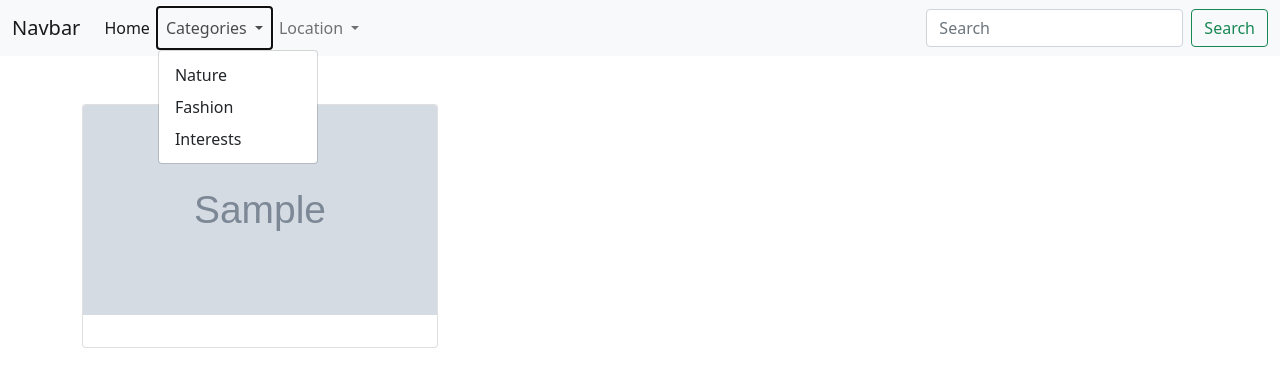
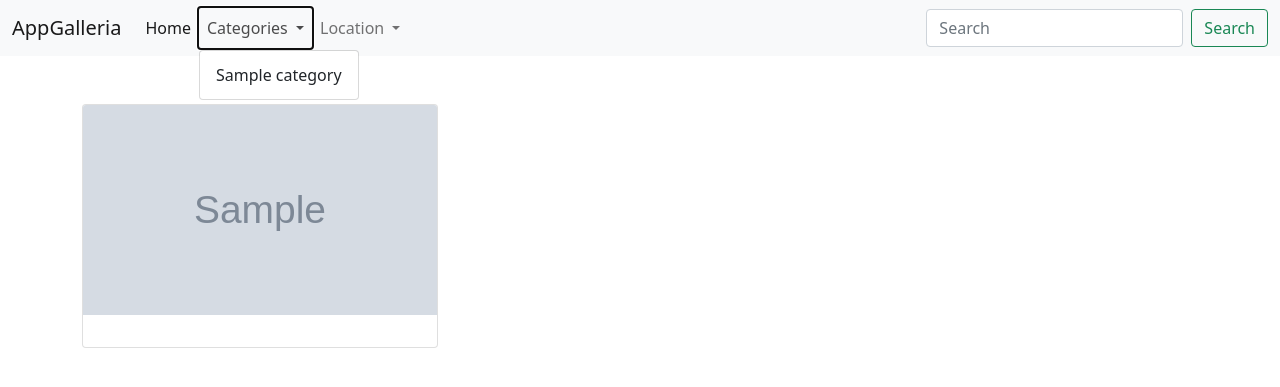
Before and after one commit to Nyawira-Wachira/AppGalleria, a Django app: page / in a window 1280 px wide, after a click on "Categories". Shown: the top 387 px of the page. Run offline with Django 4.2, Linux system fonts and the light colour scheme; tables that the repository leaves empty hold one stand-in row (values such as "Sample post"); grey boxes marked "Sample" are stand-in pictures; some libraries are stand-ins or nearby versions; some web fonts are replaced.

Commit message:
Added the category functionality and updated the template.

```diff
--- a/photos/templates/navbar.html
+++ b/photos/templates/navbar.html
@@ -1,22 +1,22 @@
 <nav class="navbar navbar-expand-lg navbar-light bg-light">
     <div class="container-fluid">
-      <a class="navbar-brand" href="#">Navbar</a>
+      <a class="navbar-brand" href="#">AppGalleria</a>
       <button class="navbar-toggler" type="button" data-bs-toggle="collapse" data-bs-target="#navbarSupportedContent" aria-controls="navbarSupportedContent" aria-expanded="false" aria-label="Toggle navigation">
         <span class="navbar-toggler-icon"></span>
       </button>
       <div class="collapse navbar-collapse" id="navbarSupportedContent">
         <ul class="navbar-nav me-auto mb-2 mb-lg-0">
           <li class="nav-item">
-            <a class="nav-link active" aria-current="page" href="#">Home</a>
+            <a class="nav-link active" aria-current="page" href="{% url 'gallery' %}">Home</a>
           </li>
           <li class="nav-item dropdown">
             <a class="nav-link dropdown-toggle" href="#" id="navbarDropdown" role="button" data-bs-toggle="dropdown" aria-expanded="false">
               Categories
             </a>
             <ul class="dropdown-menu" aria-labelledby="navbarDropdown">
-              <li><a class="dropdown-item" href="#">Nature</a></li>
-              <li><a class="dropdown-item" href="#">Fashion</a></li>
-              <li><a class="dropdown-item" href="#">Interests</a></li>
+              {% for category in categories %}
+              <li><a class="dropdown-item" href="{% url 'category' category_Id=category.id %}">{{category.name}}</a></li>
+              {% endfor %}
             </ul>
           </li>
           <li class="nav-item dropdown">
@@ -25,8 +25,8 @@
             </a>
             <ul class="dropdown-menu" aria-labelledby="navbarDropdown">
               <li><a class="dropdown-item" href="#">Nairobi</a></li>
-              <li><a class="dropdown-item" href="#">Santorini</a></li>
-              <li><a class="dropdown-item" href="#">Dubai</a></li>
+              <li><a class="dropdown-item" href="#"></a></li>
+              <li><a class="dropdown-item" href="#"></a></li>
             </ul>
           </li>
 
--- a/photos/urls.py
+++ b/photos/urls.py
@@ -1,11 +1,14 @@
-from django.urls import re_path
+from django.urls import re_path,path
 from . import views
 from django.conf import settings
 from django.conf.urls.static import static
 
 urlpatterns=[
     re_path(r'^$',views.gallery,name='gallery'),
-    re_path(r'^photo/(\d+)',views.image,name ='image')
+    re_path(r'^photo/(\d+)',views.image,name ='image'),
+    # re_path(r'^$',views.navbar,name='navbar'),
+    path('category/<int:category_Id>',views.category, name='category')
+
 ]
 if settings.DEBUG:
     urlpatterns+= static(settings.MEDIA_URL, document_root = settings.MEDIA_ROOT)
--- a/photos/views.py
+++ b/photos/views.py
@@ -1,14 +1,23 @@
 from django.shortcuts import render
-
-import photos
 from .models import Category,Image,Location
 
 # Create your views here.
 def gallery(request):
+    categories = Category.objects.all()
     images = Image.objects.all()
-    context = {'images':images}
-    return render (request, 'gallery.html',context)
+    # context = {'images':images}
+    return render (request, 'gallery.html', {'categories':categories,'images':images})
+
+# def navbar(request):
+#     categories = Category.objects.all()
+#     print(categories)
+#     return render (request, "navbar.html", {'categories':categories})
 
 def image(request, image_id):
     image = Image.objects.get(id=image_id)
     return render (request, "photo.html",{"image":image})
+
+def category(request, category_Id):
+    single_category =Category.objects.get(id=category_Id)
+    images = Image.objects.filter(category=single_category)
+    return render(request,'categories/category.html',{"images":images, "category":single_category})
```
Also changed, not shown: photos/templates/categories/category.html (added, +24 -0 lines), photos/templates/photo.html (+5 -2 lines).
